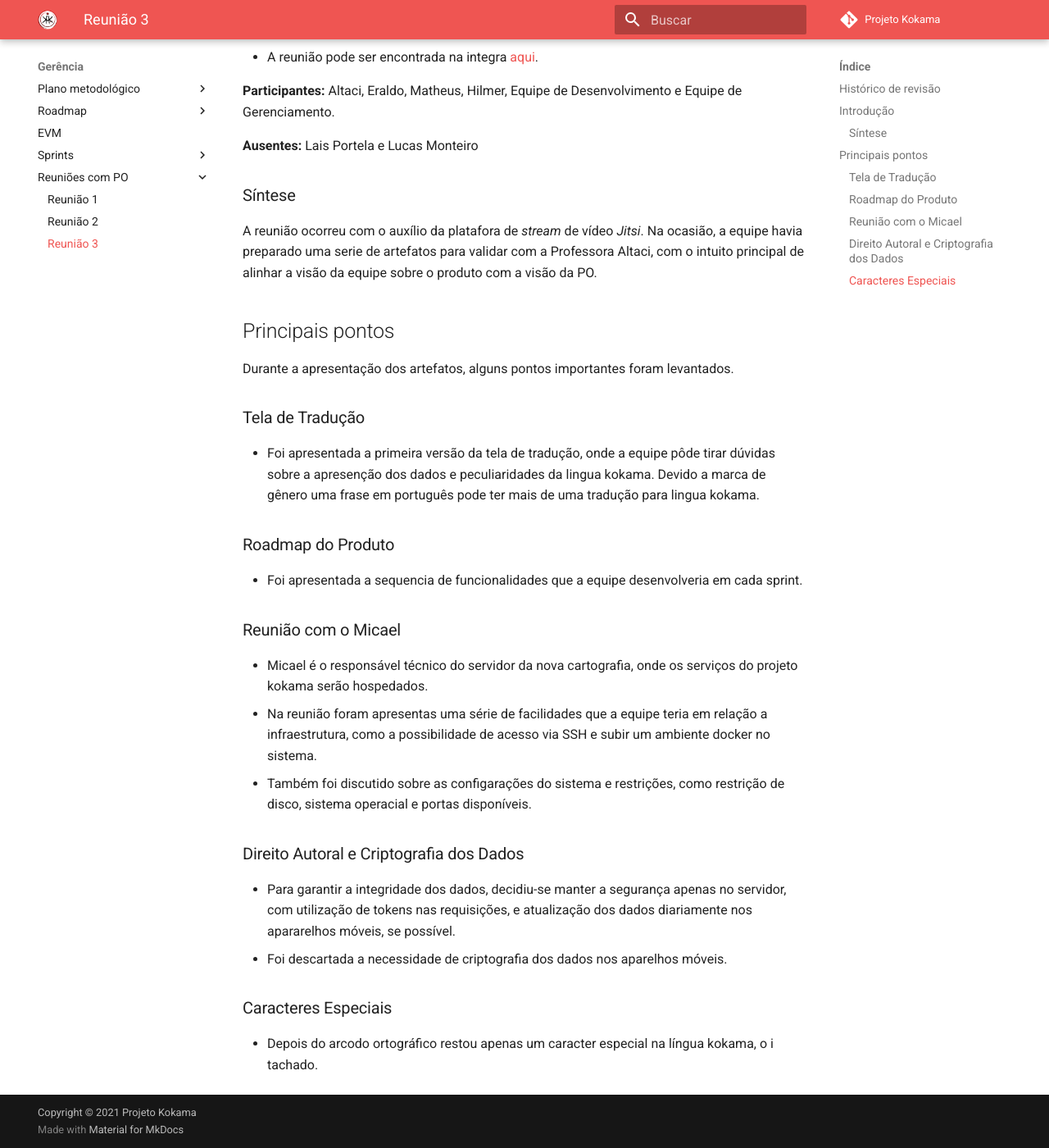
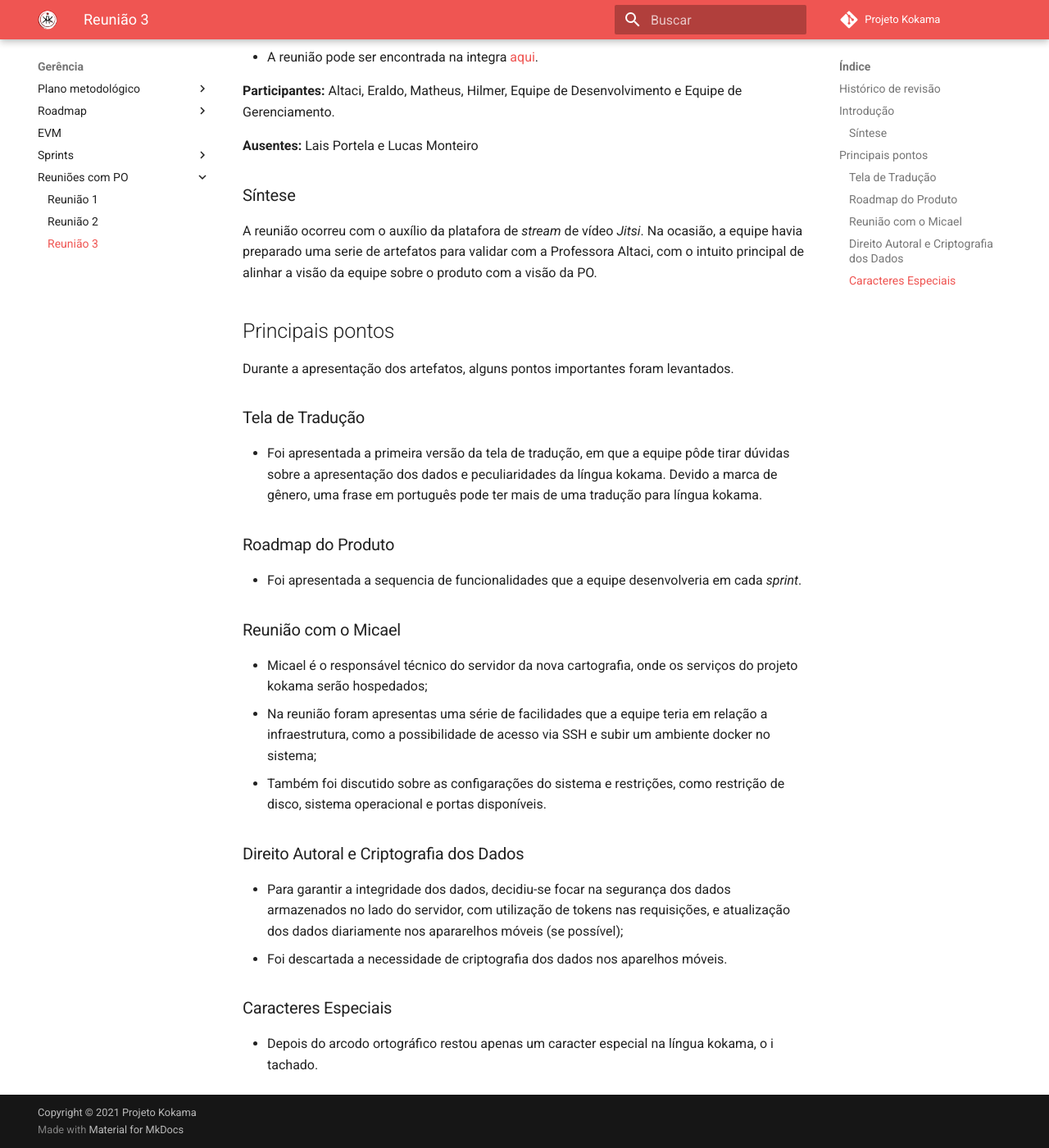
Before and after one commit to fga-eps-mds/2020.2-Projeto-Kokama-Wiki, an MkDocs documentation site: the page built from docs/management/po-meetings/meeting-3.md, in a window 1280 px wide and 1400 px high, scrolled down 555 px. Shown: the whole window at 82% size. Built offline with MkDocs 1.6.1 and Material for MkDocs 9.7.7, drawn with Linux system fonts in a browser that asks for light colours; comment, search, counter and statistics services are not loaded; some of the changed text lies outside the part shown.

Commit message:
Fix typos in meeting 3 with PO

```diff
--- a/docs/management/po-meetings/meeting-3.md
+++ b/docs/management/po-meetings/meeting-3.md
@@ -2,10 +2,9 @@
 
 ## Histórico de revisão
 
-
-| Data       | Autor                                           | Modificações                 | Versão |
-| ---------- | ----------------------------------------------- | ---------------------------- | ------ |
-| 31/03/2021 | [Lieverton Silva](https://github.com/lievertom) | Adiciona terceira [reunião](#reunião) com a PO | 1.0    |
+| Data       | Autor                                           | Modificações                                   | Versão |
+| ---------- | ----------------------------------------------- | ---------------------------------------------- | ------ |
+| 31/03/2021 | [Lieverton Silva](https://github.com/lievertom) | Adiciona terceira reunião com a PO | 1.0    |
 
 ## Introdução
 
@@ -13,7 +12,7 @@ O presente documento visa registrar e apresentar informações pertinentes gerad
 
 **Data:** 12/03/2021
 
-* A reunião pode ser encontrada na integra [aqui][reuniao].
+- A reunião pode ser encontrada na integra [aqui][reuniao].
 
 **Participantes:** Altaci, Eraldo, Matheus, Hilmer, Equipe de Desenvolvimento e Equipe de Gerenciamento.
 
@@ -21,7 +20,7 @@ O presente documento visa registrar e apresentar informações pertinentes gerad
 
 ### Síntese
 
-A reunião ocorreu com o auxílio da platafora de *stream* de vídeo *Jitsi*. Na ocasião, a equipe havia preparado uma serie de artefatos para validar com a Professora Altaci, com o intuito principal de alinhar a visão da equipe sobre o produto com a visão da PO.
+A reunião ocorreu com o auxílio da platafora de _stream_ de vídeo _Jitsi_. Na ocasião, a equipe havia preparado uma serie de artefatos para validar com a Professora Altaci, com o intuito principal de alinhar a visão da equipe sobre o produto com a visão da PO.
 
 ## Principais pontos
 
@@ -29,26 +28,25 @@ Durante a apresentação dos artefatos, alguns pontos importantes foram levantad
 
 ### Tela de Tradução
 
-* Foi apresentada a primeira versão da tela de tradução, onde a equipe pôde tirar dúvidas sobre a apresenção dos dados e peculiaridades da lingua kokama. Devido a marca de gênero uma frase em português pode ter mais de uma tradução para lingua kokama.
+- Foi apresentada a primeira versão da tela de tradução, em que a equipe pôde tirar dúvidas sobre a apresentação dos dados e peculiaridades da língua kokama. Devido a marca de gênero, uma frase em português pode ter mais de uma tradução para língua kokama.
 
 ### Roadmap do Produto
 
-* Foi apresentada a sequencia de funcionalidades que a equipe desenvolveria em cada sprint.
+- Foi apresentada a sequencia de funcionalidades que a equipe desenvolveria em cada _sprint_.
 
 ### Reunião com o Micael
 
-* Micael é o responsável técnico do servidor da nova cartografia, onde os serviços do projeto kokama serão hospedados.
-* Na reunião foram apresentas uma série de facilidades que a equipe teria em relação a infraestrutura, como a possibilidade de acesso via SSH e subir um ambiente docker no sistema.
-* Também foi discutido sobre as configarações do sistema e restrições, como restrição de disco, sistema operacial e portas disponíveis.
+- Micael é o responsável técnico do servidor da nova cartografia, onde os serviços do projeto kokama serão hospedados;
+- Na reunião foram apresentas uma série de facilidades que a equipe teria em relação a infraestrutura, como a possibilidade de acesso via SSH e subir um ambiente docker no sistema;
+- Também foi discutido sobre as configarações do sistema e restrições, como restrição de disco, sistema operacional e portas disponíveis.
 
 ### Direito Autoral e Criptografia dos Dados
 
-* Para garantir a integridade dos dados, decidiu-se manter a segurança apenas no servidor, com utilização de tokens nas requisições, e atualização dos dados diariamente nos apararelhos móveis, se possível.
-* Foi descartada a necessidade de criptografia dos dados nos aparelhos móveis.
+- Para garantir a integridade dos dados, decidiu-se focar na segurança dos dados armazenados no lado do servidor, com utilização de tokens nas requisições, e atualização dos dados diariamente nos apararelhos móveis (se possível);
+- Foi descartada a necessidade de criptografia dos dados nos aparelhos móveis.
 
 ### Caracteres Especiais
 
-* Depois do arcodo ortográfico restou apenas um caracter especial na língua kokama, o i tachado.
-
+- Depois do arcodo ortográfico restou apenas um caracter especial na língua kokama, o i tachado.
 
 [reuniao]: https://drive.google.com/file/d/1Od3guYG1UGCtsY5i0iF_clErnPAikoaA/view?usp=sharing
```
